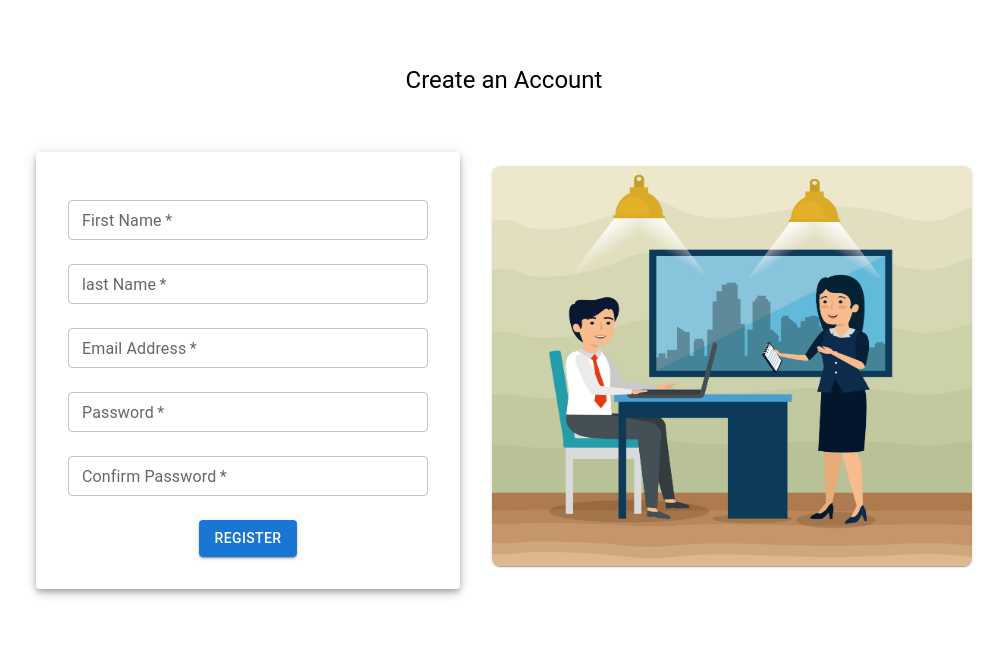
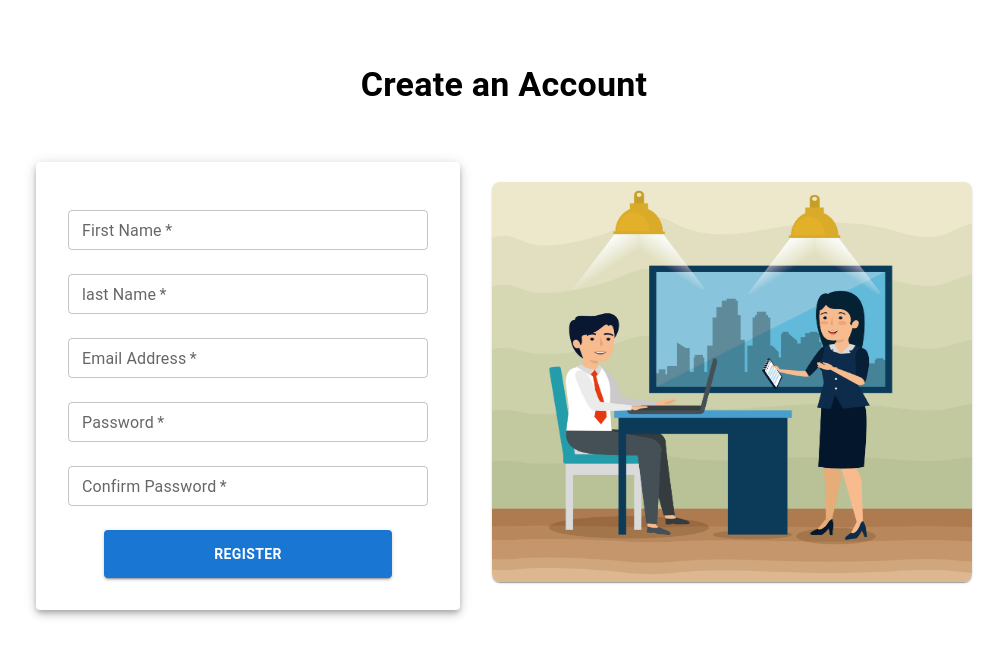
Before and after one commit to Naominm/registration-page, a React (Vite) app: page / in a window 1280 px wide. Shown: the top 656 px of the page, without its empty margins (136-1140 px from the left). Built offline with nearby package versions, Linux system fonts and the light colour scheme.

Commit message:
Add More stylings

```diff
--- a/src/ResistrationForm.tsx
+++ b/src/ResistrationForm.tsx
@@ -4,7 +4,7 @@ import image from "../src/assets/signup.jpg"
 function FormData() {
   return (
     <div>
-      <Typography component="h1" variant="h5" mt={3}>
+      <Typography component="h1" variant="h4" mt={3} sx={{ mb: 3, fontWeight: 'bold' }}>
         Create an Account
       </Typography>
       <Box sx={{
@@ -27,6 +27,7 @@ function FormData() {
         }}>
 
           <TextField
+            variant="outlined"
             label="First Name"
             name="First Name"
             margin="normal"
@@ -70,7 +71,7 @@ function FormData() {
             fullWidth
             required
           />
-          <Button variant="contained" sx={{ mt: "1rem" }}>Register</Button>
+          <Button  type="submit" variant="contained" sx={{ mt: "1rem", padding:1.5,width:"18rem", fontWeight:"bold"}}>Register</Button>
         </Paper>
         <Box
           component="img"
```
